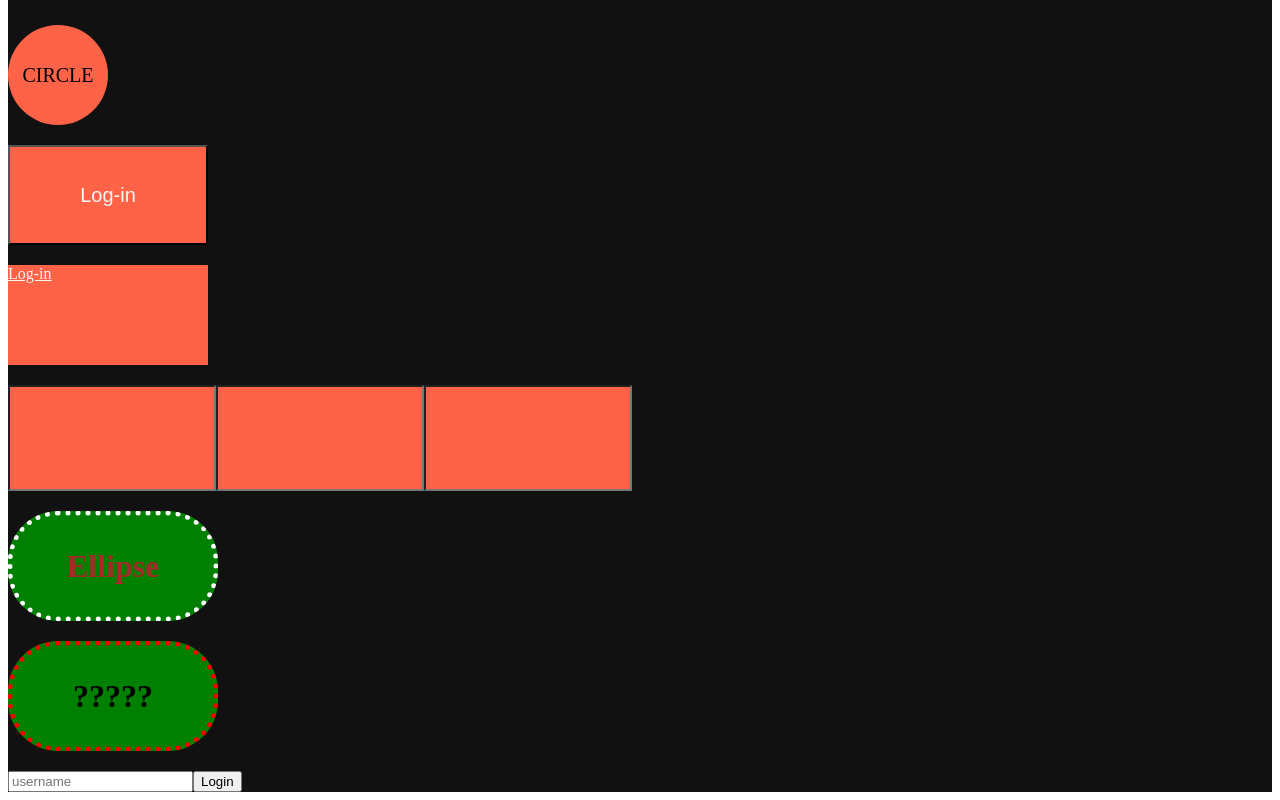
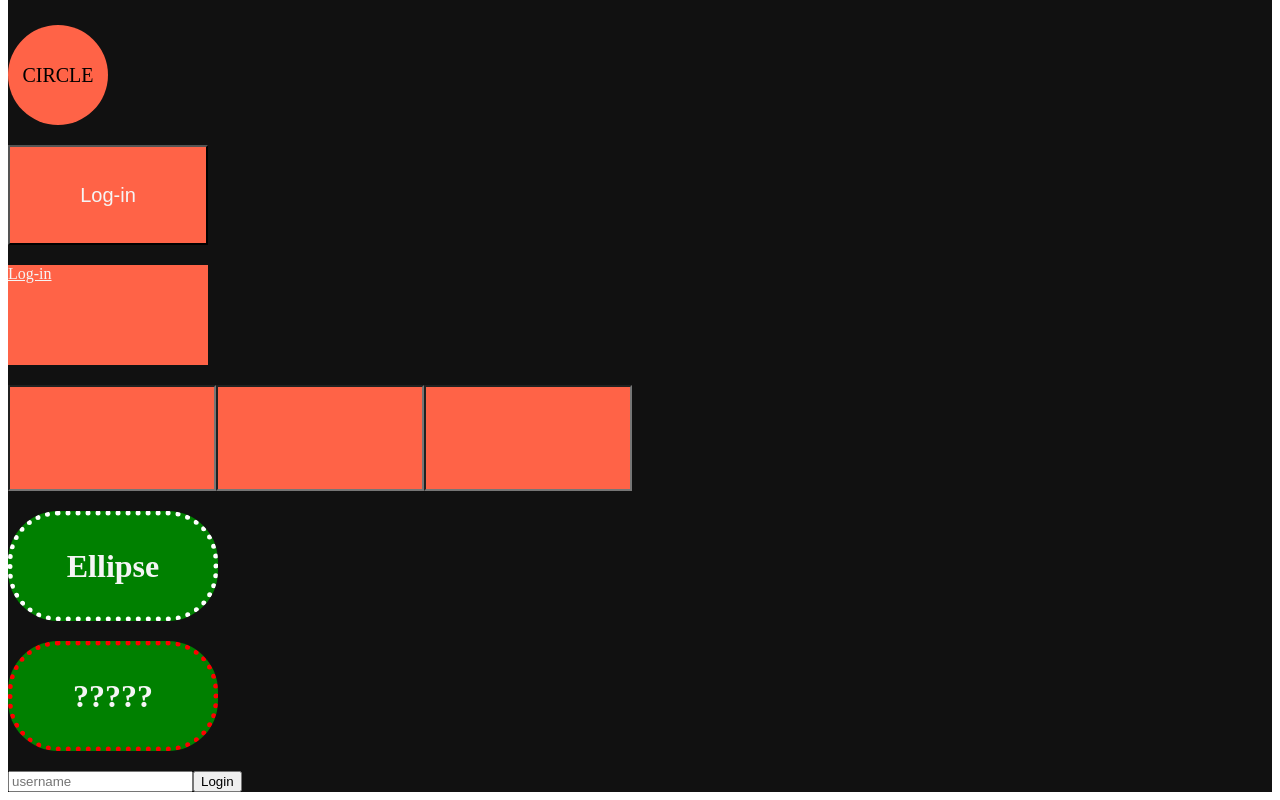
Before and after one commit to karpei-taemukan/advanced-react-class, a React (Create React App) app: page / in a window 1280 px wide. Shown: the part 463-1263 px from the top of the page. Built offline with nearby package versions, Linux system fonts and the light colour scheme.

Commit message:
add H1 color style

```diff
--- a/src/Ellipse.tsx
+++ b/src/Ellipse.tsx
@@ -24,7 +24,9 @@ align-items: center;
 border: 5px dotted ${props => props.borderColor};
 `;
 
-const H1 = styled.h1``;
+const H1 = styled.h1`
+color: ${props => props.theme.textColor}
+`;
 
 function Ellipse({txtColor, borderColor, text="Ellipse"}:EllipseProps){ /*(props:txtProps)        txtColor={props.txtColor} */
 //const [value, setValue] = useState<number|string>(0);
```
